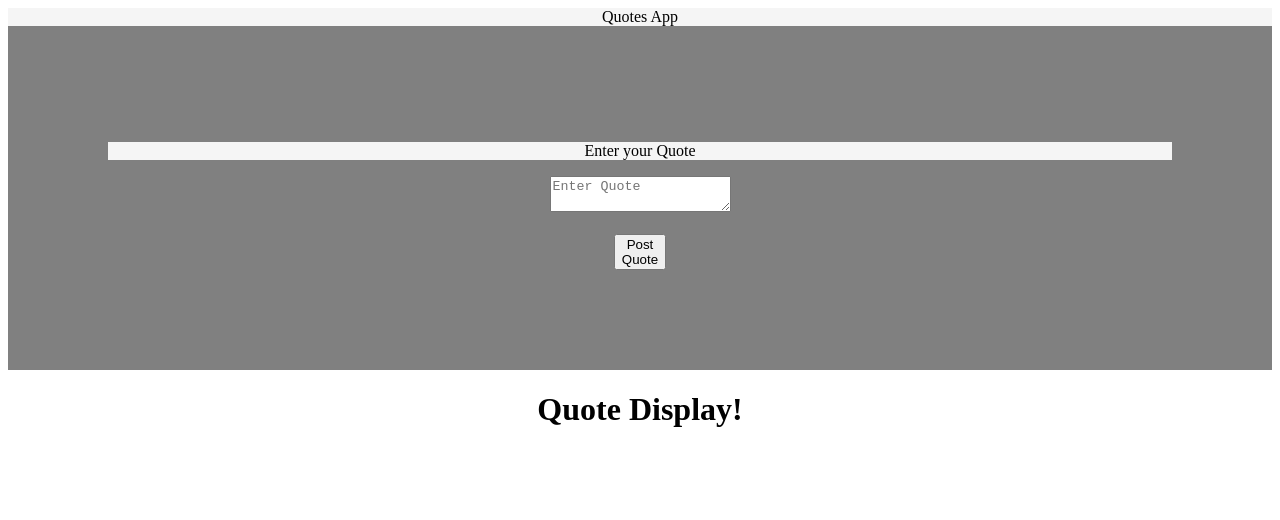
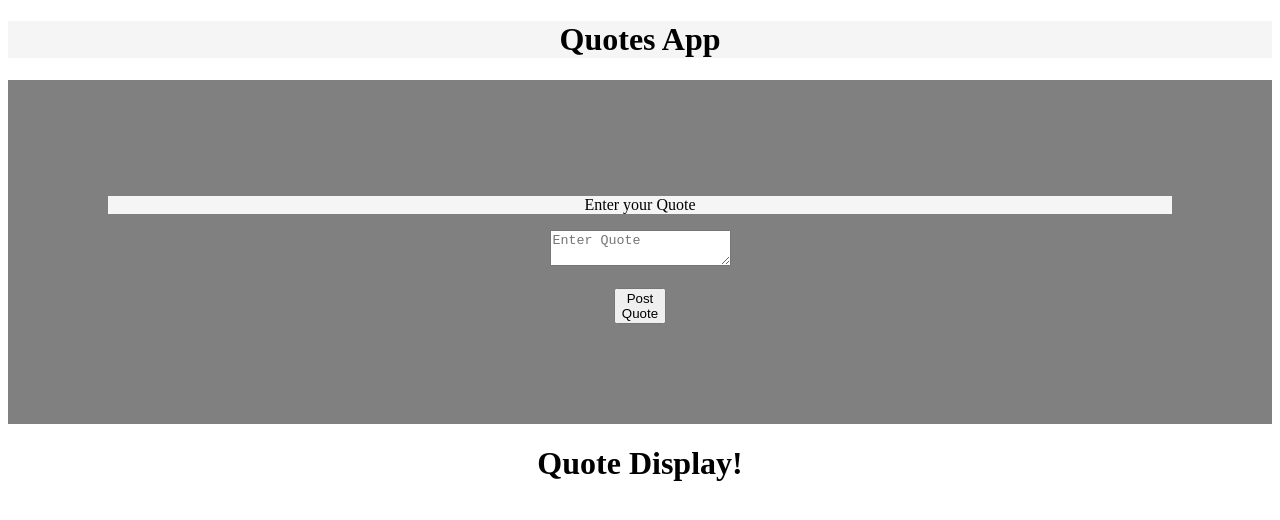
Before and after one commit to Alexanderoke/Quotesip, an Angular app: page / in a window 1280 px wide. Shown: the top 520 px of the page. Built offline with nearby package versions, Linux system fonts and the light colour scheme.

Commit message:
App component heading changed to h1

```diff
--- a/src/app/app.component.html
+++ b/src/app/app.component.html
@@ -1,5 +1,5 @@
 <div>
-<span>{{title}} App </span> <br>
+<h1>{{title}} App </h1>
 </div>
 
 
```
